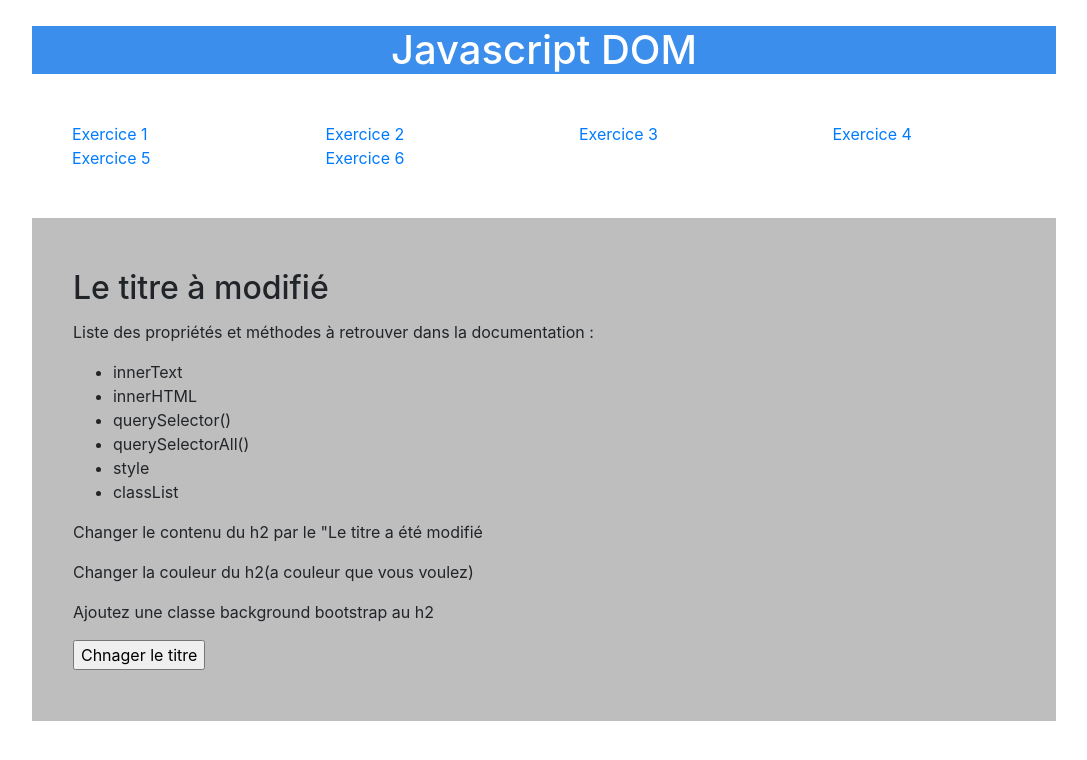
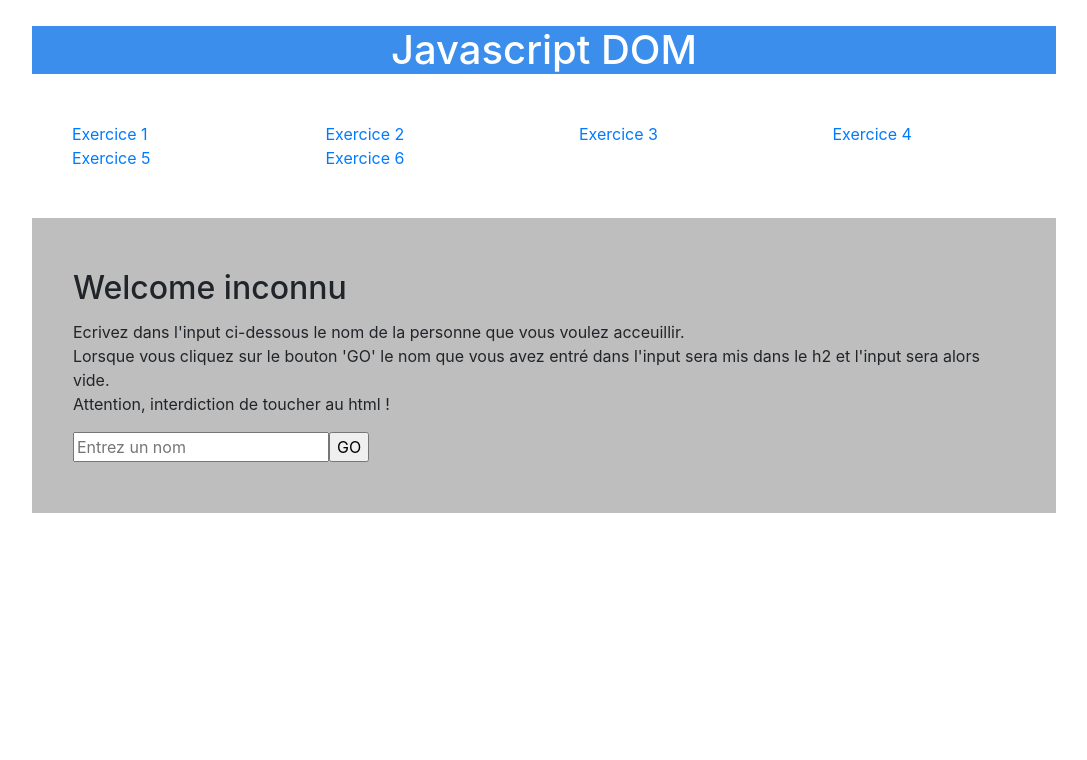
Before and after one commit to Ismaelazd/projet1-JS-EXO, a website with bundled scripts: page index.html in a window 1280 px wide. Shown: the whole page, without its empty margins (96-1183 px from the left). Built offline with nearby package versions, Linux system fonts and the light colour scheme.

Commit message:
fin exo 2

```diff
--- a/index.html
+++ b/index.html
@@ -43,21 +43,10 @@
 
     <section id="Page1" class="page" style="">
 
-            <h2>Le titre à modifié</h2>
-            <p>Liste des propriétés et méthodes à retrouver dans la documentation : </p>
-            <ul>
-                <li>innerText</li>
-                <li>innerHTML</li>
-                <li>querySelector()</li>
-                <li>querySelectorAll()</li>
-                <li>style</li>
-                <li>classList</li>
-            </ul>
-            <p>Changer le contenu du h2 par le "Le titre a été modifié</p>
-            <p>Changer la couleur du h2(a couleur que vous voulez)</p>
-            <p>Ajoutez une classe background bootstrap au h2</p>
+            <h2 id="h2ex2">Welcome inconnu</h2>
+            <p>Ecrivez dans l'input ci-dessous le nom de la personne que vous voulez acceuillir.<br>Lorsque vous cliquez sur le bouton 'GO' le nom que vous avez entré dans l'input sera mis dans le h2 et l'input sera alors vide.<br>Attention, interdiction de toucher au html !</p>
 
-           <input type="button" value="Chnager le titre">
+           <input class="inputEx2" type="texte" placeholder="Entrez un nom"><input class="btnEx2" type="button" value="GO">
         </section>
 
 
--- a/public/js/main.js
+++ b/public/js/main.js
@@ -22,7 +22,7 @@ liens.forEach(elem => {
 })
 
 
-
+exo2()
 // function show(elementID) {
 //     // try to find the requested page and alert if it's not found
 //     var ele = document.getElementsByClassName(elementID)[0];//Exercic 1
--- a/src/js/ex2.js
+++ b/src/js/ex2.js
@@ -1,6 +1,13 @@
 function exo2(){
 
+let h2 = document.getElementById('h2ex2')
+let input = document.querySelector('.inputEx2')
+let btn = document.querySelector('.btnEx2')
 
+btn.addEventListener('click', ()=>{
+    h2.innerText = input.value
+    input.value=""
+})
 
 }
 export {exo2};
```
